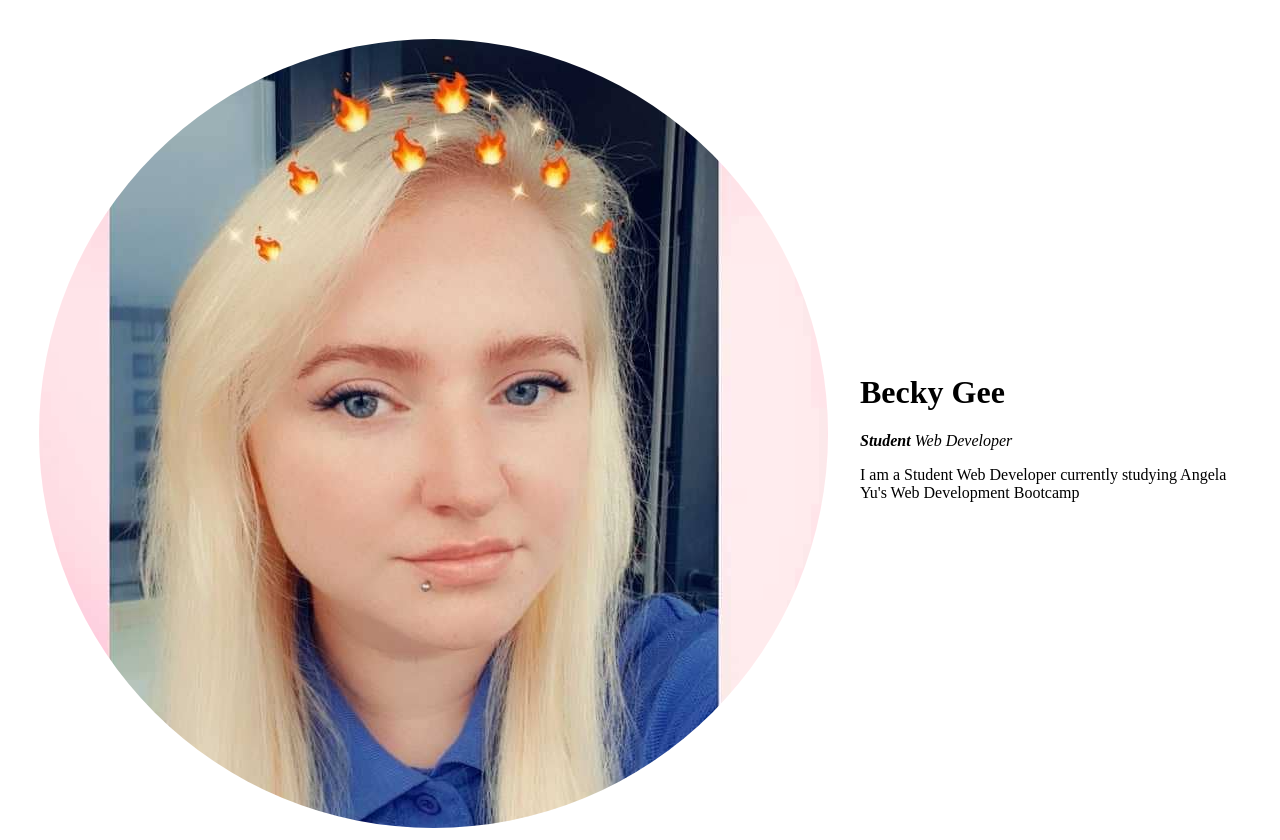
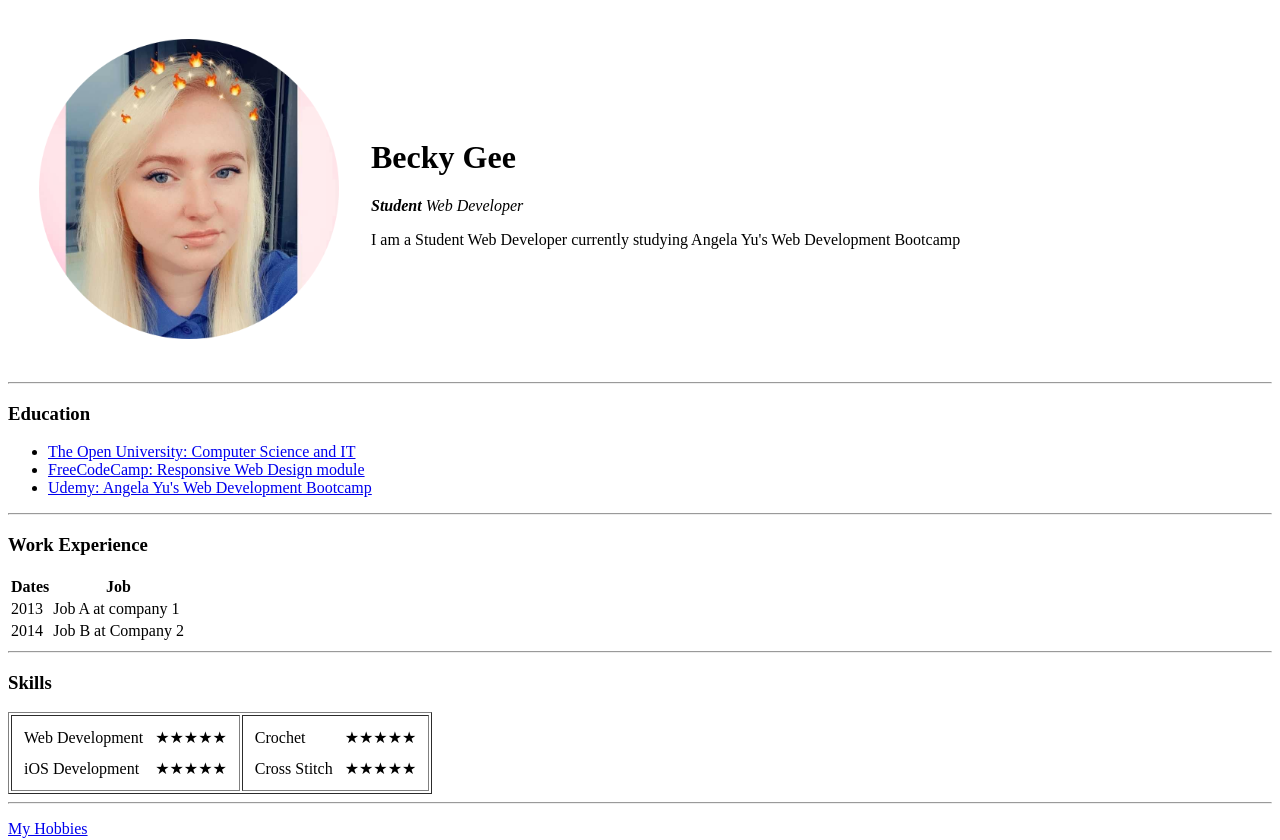
Before and after one commit to Confuzzaluzzle/CV, a plain HTML site: page index.html in a window 1280 px wide. Shown: the top 840 px of the page. Drawn offline with Linux system fonts and the light colour scheme.

Commit message:
changed image size on index

```diff
--- a/index.html
+++ b/index.html
@@ -10,7 +10,7 @@
   <!-- bio and photo -->
   <table cellspacing="30">
     <tr>
-      <td><img src="images/circle-cropped.png" alt="A headshot photo of Becky Gee."></td>
+      <td><img src="images/circle-cropped.png" alt="A headshot photo of Becky Gee." style="width:300px;height:300px;"></td>
       <td>
         <h1>Becky Gee</h1>
         <p><em><strong>Student</strong> Web Developer</em></p>
```
